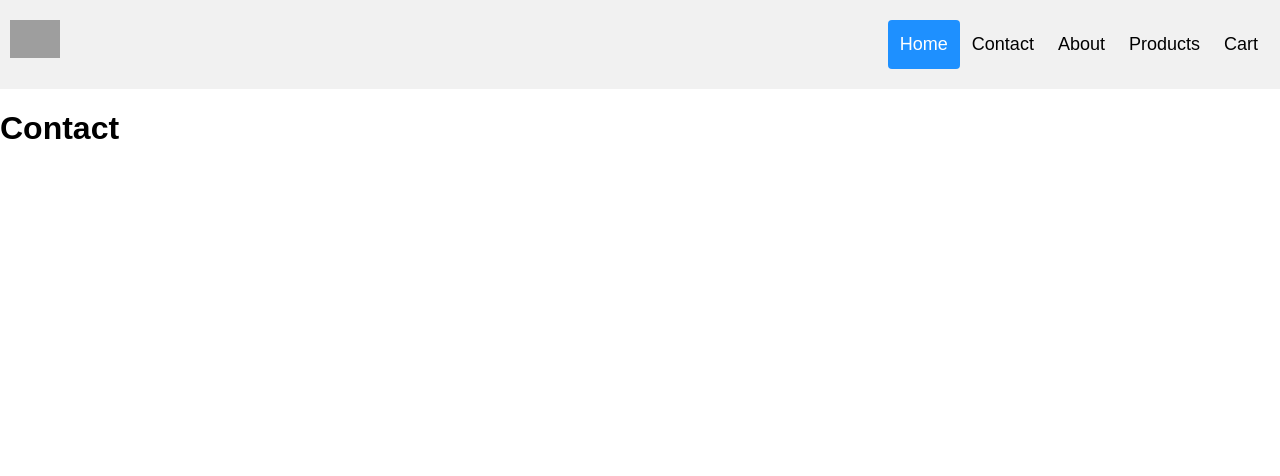
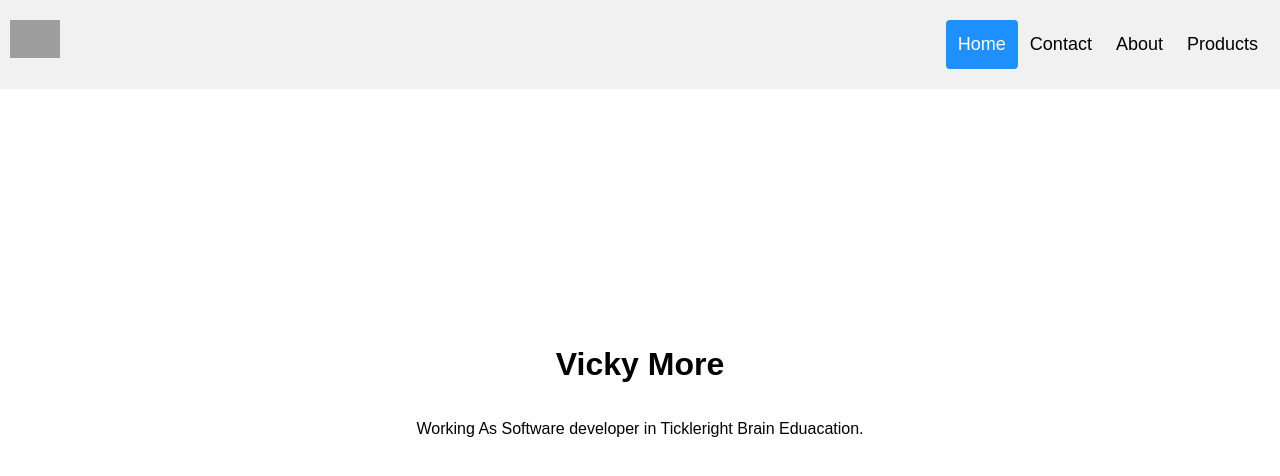
Before and after one commit to FrontX-Ganesh/static_website, a React (Create React App) app: page /contact in a window 1280 px wide. Shown: the top 476 px of the page. Built offline with nearby package versions, Linux system fonts and the light colour scheme; grey boxes are pictures that could not be loaded.

Commit message:
added dynamic content in home and about

```diff
--- /dev/null
+++ b/src/Api/NavTab.jsx
@@ -0,0 +1,28 @@
+const NavTabs = [
+  {
+    "key": "1",
+    "title": "Home",
+    "onclick": "home",
+    "to" : "/"
+  },
+  {
+    "key": "2",
+    "title": "Contact",
+    "onclick": "contact",
+    "to" : "/contact"
+  },
+  {
+    "key": "3",
+    "title": "About",
+    "onclick": "abouts",
+    "to" : "/abouts"
+  },
+  {
+    "key": "4",
+    "title": "Products",
+    "onclick": "products",
+    "to" : "/products"
+  }
+]
+
+export default NavTabs;
--- a/src/App.js
+++ b/src/App.js
@@ -14,8 +14,8 @@ const App = () => {
     <Router>
       <Header />
       <Routes>
-        <Route path="/" element={<Home />} />
-        <Route path="/contact" element={<Contact />} />
+        <Route path="/" element={<Home HeadingName="Ganesh Maharnur" />} />
+        <Route path="/contact" element={<Contact HeadingName="Vicky More" />} />
         <Route path="/abouts" element={<About />} />
         <Route path="/products" element={<Products />} />
         <Route path="/single_product/:id" element={<SingleProduct />} />
--- a/src/Components/Header.jsx
+++ b/src/Components/Header.jsx
@@ -1,25 +1,22 @@
-import React, { useState, useReducer } from 'react';
+import React, { useState } from 'react';
+import { Link } from "react-router-dom";
+import NavTabs from '../Api/NavTab';
 import '../Css/Header.css';
-import { Link } from "react-router-dom";
 
 const Header = () => {
 
   let [activeTab, setActiveTab] = useState('home');
 
-  const nav = {
-
-  }
-
   return (
     <>
       <div className="header">
-        <Link to="/" onClick={() => setActiveTab('home')}><img className='logo' src="https://pps.whatsapp.net/v/t61.24694-24/308716314_792466778712569_5199847584127189700_n.jpg?ccb=11-4&oh=01_AdTrUoCNAUgrxuJccvFN-gAI8AGFYWU7WNPVIMUICQ9XCw&oe=636A8C06" /></Link>
+        <Link to="/" onClick={() => setActiveTab('home')}><img className='logo' alt='Vicky More' src="https://pps.whatsapp.net/v/t61.24694-24/308716314_792466778712569_5199847584127189700_n.jpg?ccb=11-4&oh=01_AdTrUoCNAUgrxuJccvFN-gAI8AGFYWU7WNPVIMUICQ9XCw&oe=636A8C06" /></Link>
         <div className="header-right">
-          <Link className={activeTab === 'home' ? 'active' : ''} onClick={() => setActiveTab('home')} to="/">Home</Link>
-          <Link className={activeTab === 'contact' ? 'active' : ''} onClick={() => setActiveTab('contact')} to="/contact">Contact</Link>
-          <Link className={activeTab === 'abouts' ? 'active' : ''} onClick={() => setActiveTab('abouts')} to="/abouts">About</Link>
-          <Link className={activeTab === 'products' ? 'active' : ''} onClick={() => setActiveTab('products')} to="/products">Products</Link>
-          <Link className={activeTab === 'cart' ? 'active' : ''} onClick={() => setActiveTab('cart')} to="/cart">Cart</Link>
+          {
+            NavTabs.map((item,index) => {
+             return <Link key={index} className={activeTab === item.onclick ? 'active' : ''} onClick={() => setActiveTab(item.onclick)} to={item.to}>{item.title}</Link>
+            })
+          }
         </div>
       </div>
     </>
--- a/src/Contact.js
+++ b/src/Contact.js
@@ -1,39 +1,16 @@
-import styled from "styled-components";
+import React from "react";
+import './Css/HomeAbout.css';
 
-const Contact = () => {
-  const Wrapper = styled.section`
-    padding: 9rem 0 5rem 0;
-    text-align: center;
+const Contact = (props) => {
 
-    .container {
-      margin-top: 6rem;
-
-      .contact-form {
-        max-width: 50rem;
-        margin: auto;
-
-        .contact-inputs {
-          display: flex;
-          flex-direction: column;
-          gap: 3rem;
-
-          input[type="submit"] {
-            cursor: pointer;
-            transition: all 0.2s;
-
-            &:hover {
-              background-color: ${({ theme }) => theme.colors.white};
-              border: 1px solid ${({ theme }) => theme.colors.btn};
-              color: ${({ theme }) => theme.colors.btn};
-              transform: scale(0.9);
-            }
-          }
-        }
-      }
-    }
-  `;
-
-  return (<h1>Contact</h1>)
+  return (
+    <>
+      <div className='people'>
+        <h1>{props.HeadingName}</h1>
+        <p>Working As Software developer in Tickleright Brain Eduacation.</p>
+      </div>
+    </>
+  )
 };
 
 export default Contact;
--- /dev/null
+++ b/src/Css/HomeAbout.css
@@ -0,0 +1,7 @@
+.people{
+    height: 75vh;
+    display: flex;
+    flex-direction: column;
+    justify-content: center;
+    align-items: center;
+}
--- a/src/Home.js
+++ b/src/Home.js
@@ -1,8 +1,14 @@
-import React from 'react'
+import React from 'react';
+import './Css/HomeAbout.css';
 
-const Home = () => {
+const Home = (props) => {
   return (
-    <h1>Home</h1>
+    <>
+      <div className='people'>
+       <div> <h1>{props.HeadingName}</h1></div>
+        <div> <p>Working As Software developer in Tickleright Brain Eduacation.</p></div>
+      </div>
+    </>
   )
 }
 
```
